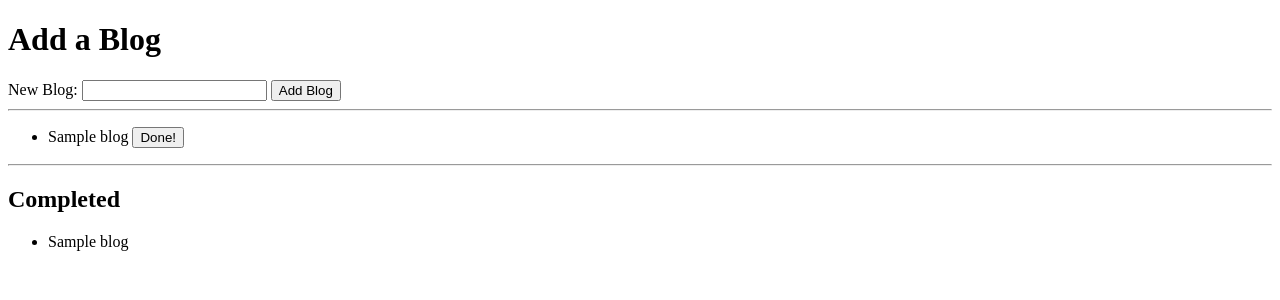
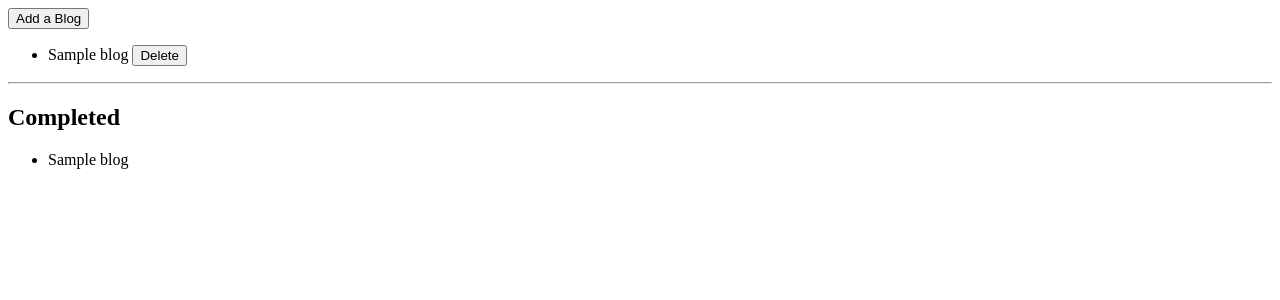
Before and after one commit to PaulSandford/build-a-blog, a Flask app: template templates/blogs.html in a window 1280 px wide. Shown: the top 300 px of the page. Run offline with Flask 2, Linux system fonts and the light colour scheme; the template is opened without the code that fills it: most values are stand-ins (such as "Sample title", 1, 10 or a date in 2020); data that the repository does not hold is empty; parts of the project's set-up code (start-up, migrations or seed data) failed here and were passed over.

Commit message:
Split the add-blog off the main page

```diff
--- a/main.py
+++ b/main.py
@@ -21,18 +21,21 @@ class Blog(db.Model):
 
 @app.route('/', methods=['POST', 'GET'])
 def index():
-
     if request.method == 'POST':
-        blog_name = request.form['blog']
-        new_blog = blog(blog_name)
-        db.session.add(new_blog)
-        db.session.commit()
+        return render_template('addblog.html',title="Build-a-Blog")
 
     blogs = Blog.query.filter_by(completed=False).all()
     completed_blogs = Blog.query.filter_by(completed=True).all()
     return render_template('blogs.html',title="Build-a-Blog",
         blogs=blogs, completed_blogs=completed_blogs)
 
+@app.rout('/add-blog', methods=['POST'])
+def add_blog():
+    blog_name = request.form['blog']
+    new_blog = Blog(blog_name)
+    db.session.add(new_blog)
+    db.session.commit()
+    return redirect('/')
 
 @app.route('/delete-blog', methods=['POST'])
 def delete_blog():
--- a/templates/blogs.html
+++ b/templates/blogs.html
@@ -1,16 +1,12 @@
 {% extends "base.html" %}
 
 {% block content %}
-    <h1>Add a Blog</h1>
-    <form method='post'>
-        <label>
-            New Blog:
-            <input type="text" name='blog' />
-        </label>
-        <input type="submit" value='Add Blog' />
+
+    <form method="POST" action="/" style="display:inline-block;">
+        <!--<input type="hidden" name="add-blog" value=True /> may be used for user later-->
+        <input type="submit" value="Add a Blog" />
     </form>
 
-    <hr />
 
     {% if blogs|length == 0 %}
     <p>No blogs yet</p>
@@ -21,7 +17,7 @@
             <li>{{blog.name}}
                 <form method="POST" action="/delete-blog" style="display:inline-block;">
                     <input type="hidden" name="blog-id" value="{{blog.id}}" />
-                    <input type="submit" value="Done!" />
+                    <input type="submit" value="Delete" />
                 </form>
             </li>
             {% endfor %}
```
Also changed, not shown: templates/addblog.html (added, +15 -0 lines).
